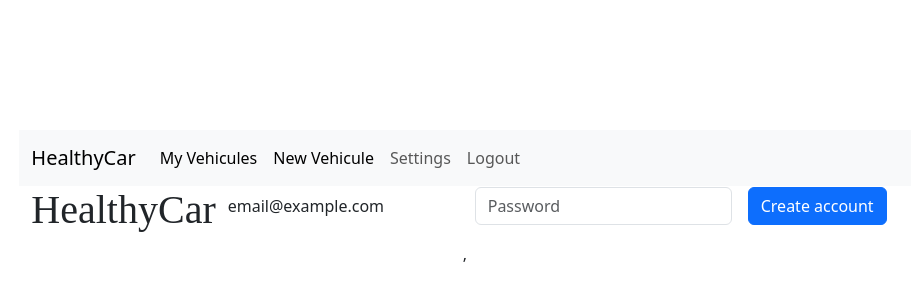
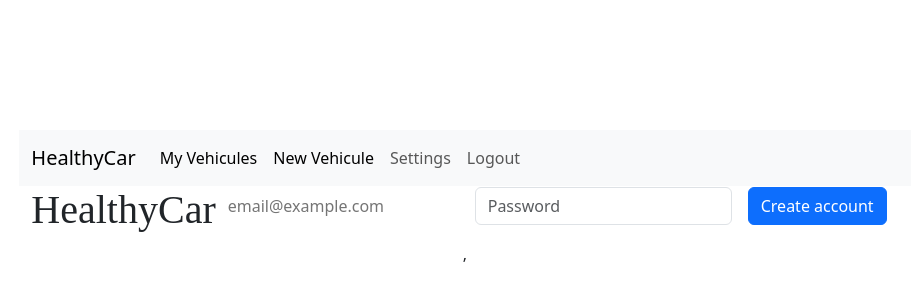
Before and after one commit to IgnacioFontaine/HealthyCar, a React (Vite) app in the folder cliente/: page /newAccount in a window 1280 px wide. Shown: the part 202-502 px from the top of the page, without its empty margins (175-1093 px from the left). Built offline with nearby package versions, Linux system fonts and the light colour scheme.

Commit message:
create accoount en proceso

```diff
--- a/cliente/src/Components/CreateAccount/createAccount.jsx
+++ b/cliente/src/Components/CreateAccount/createAccount.jsx
@@ -6,9 +6,12 @@ const CreateAccount = () => {
   const navigate = useNavigate();
 
   const [formData, setFormData] = useState({
-    name: "",
+    email: "",
     passwrd: ""
   });
+
+  const handleChange = (event) =>
+    setFormData({ ...formData, [event.target.name]: event.target.value });
 
   return (
     <div className='container text-center rectangulo d-flex align-items-center'>
@@ -19,7 +22,7 @@ const CreateAccount = () => {
         <form className="row g-3">
           <div className="col-auto">
             <label htmlFor="staticEmail2" className="visually-hidden">Email</label>
-            <input type="text" readOnly className="form-control-plaintext" id="staticEmail2" value="email@example.com"></input>
+            <input type="text" readOnly className="form-control-plaintext" id="staticEmail2" value={formData.email} placeholder='email@example.com' ></input>
           </div>
           <div className="col-auto">
             <label htmlFor="inputPassword2" className="visually-hidden">Password</label>
```
